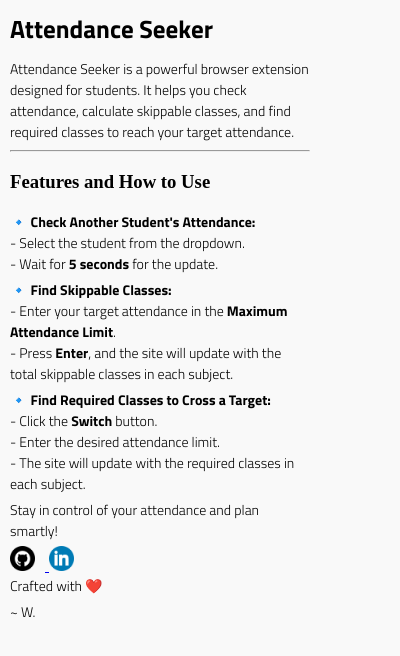
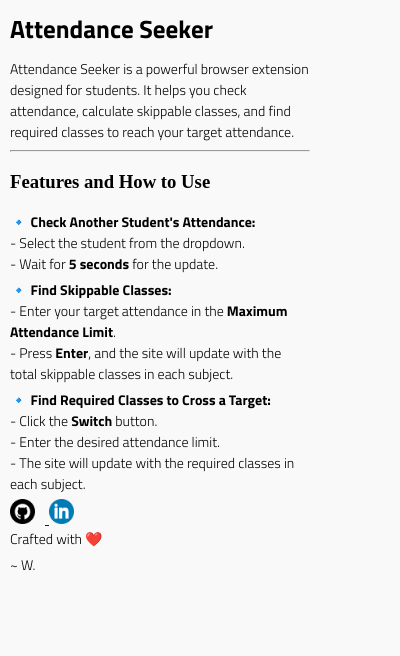
Before and after one commit to prana-W/Attendance-Seeker, a browser extension: page Pop-Up/popup.html in a window 400 px wide. Drawn offline with Linux system fonts and the light colour scheme.

Commit message:
Update images and ReadMe.md

```diff
--- a/Pop-Up/popup.html
+++ b/Pop-Up/popup.html
@@ -43,10 +43,6 @@
           - The site will update with the required classes in each subject.
         </p>
       </div>
-
-      <p class="footer-note">
-        Stay in control of your attendance and plan smartly!
-      </p>
     </div>
 
     <footer>
```
Also changed, not shown: images/default.png, images/final.png, images/newFeature.png, images/popup.png (added), images/selecting.png, 1 other file.
